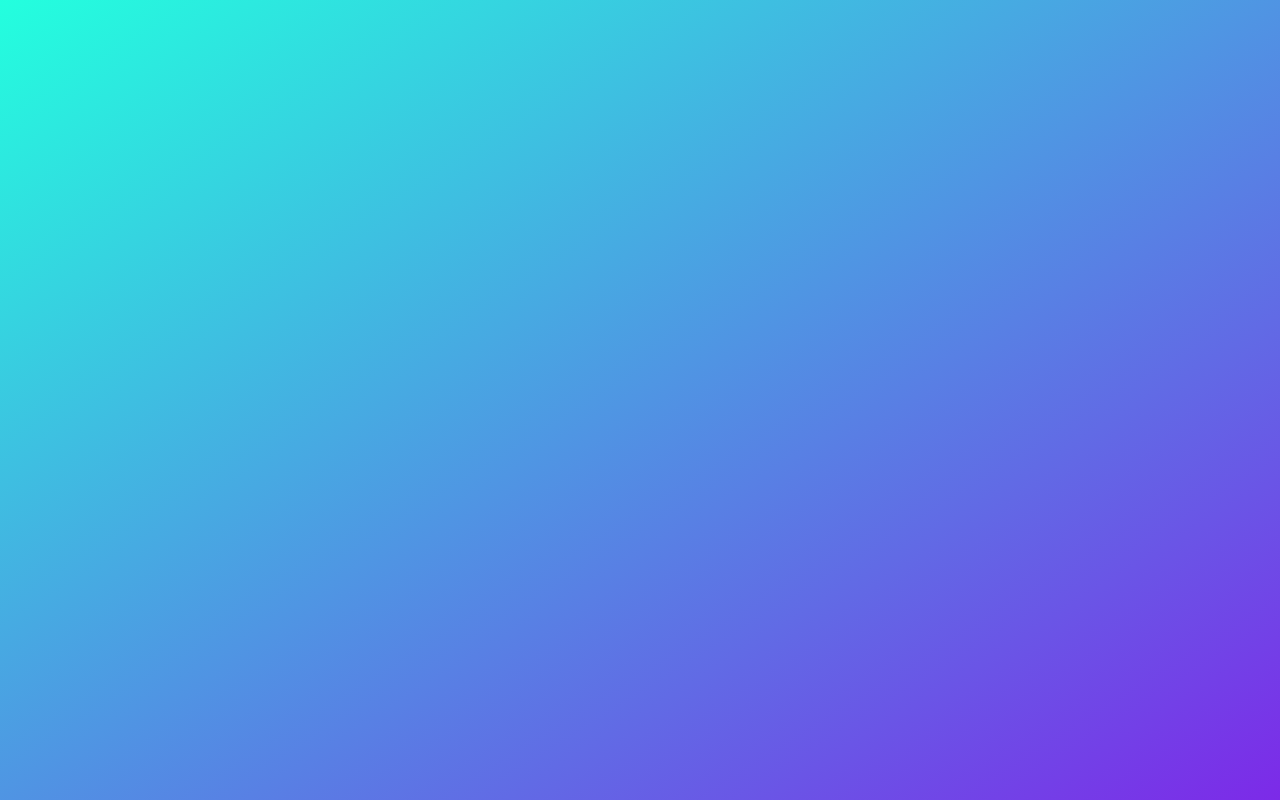
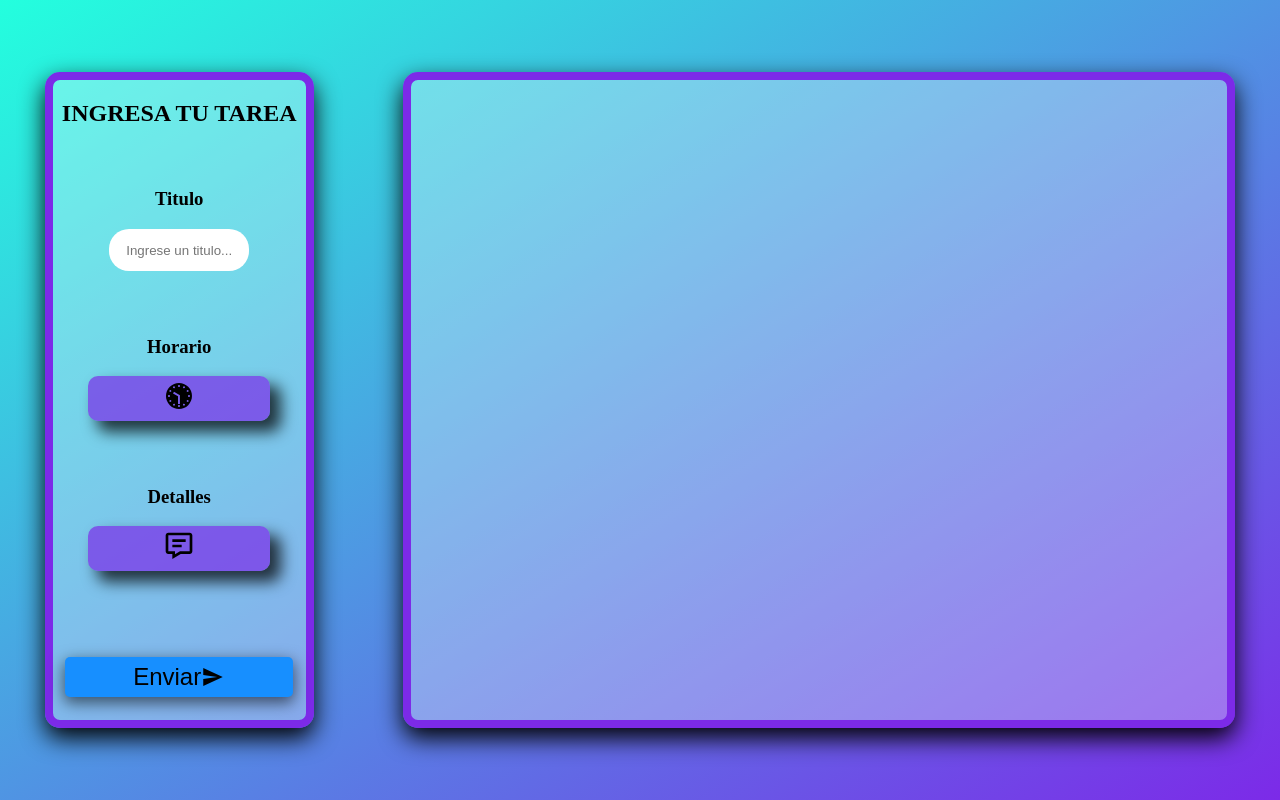
Before and after one commit to briancalamar/Daily-Organizer, a React (Create React App) app: page / in a window 1280 px wide. Built offline with nearby package versions, Linux system fonts and the light colour scheme.

Commit message:
form style

```diff
--- a/src/App.js
+++ b/src/App.js
@@ -8,8 +8,7 @@ import './App.css'
 function App() {
   return (
     <div className="App">
-      <Route exact path='/home' component={ToDoList}/>
-
+      <Route exact path='/' component={ToDoList}/>
     </div>
   );
 }
--- a/src/Components/Form/Form.css
+++ b/src/Components/Form/Form.css
@@ -1,18 +1,71 @@
 .form {
-    height: 80vh;
-    width: 20vw;
+    box-sizing: border-box;
+    height: 82vh;
+    width: 21vw;
     border-radius: 15px;
     border: solid 8px #7C2AE8;
     box-shadow: 0px 10px 25px black;
     background-color: rgba(255, 255, 255, 0.295);
     display: flex;
+    flex-direction: column;
+    text-align: center;
     align-items: center;
 }
 
 .formInDiv {
-    width: 50%;
+    width: 90%;
     height: 90%;
     display: flex;
     flex-direction: column;
     justify-content: space-around;
 }
+
+.separator {
+    width: 100%;
+}
+.input-title {
+    width: 60%;
+    border: none;
+    border-radius: 20px;
+    height: 40px;
+    text-align: center;
+    transition: 0.7s;
+}
+.input-title:hover {
+    width: 100%;
+}
+
+.btn {
+    width: 80%;
+    border: none;
+    border-radius: 10px;
+    padding-top: 4px;
+    background-color: #7c2ae8b0;
+    box-shadow: 10px 10px 15px 1px rgba(0, 0, 0, 0.74);
+    font-size: 2em;
+    transition: 0.2s;
+    cursor: pointer;
+}
+.btn:hover {
+    box-shadow: 2px 2px 5px 1px rgba(0, 0, 0, 0.74);
+}
+
+.submit {
+    margin-top: 40px;
+    width: 100%;
+    height: 40px;
+    border: none;
+    border-radius: 5px;
+    box-shadow: 0px 5px 15px 1px rgba(0, 0, 0, 0.555);
+    background-color: #178fff;
+    cursor: pointer;
+    transition: 0.2s;
+    font-size: 1.5em;
+    display: flex;
+    align-content: center;
+    justify-content: center;
+    align-items: center;
+}
+.submit:hover {
+    box-shadow: 2px 2px 5px 1px rgba(0, 0, 0, 0.74);
+}
--- a/src/Components/Form/Form.jsx
+++ b/src/Components/Form/Form.jsx
@@ -1,6 +1,9 @@
 import { useState } from 'react'
 import { connect } from 'react-redux'
 import { createTodo } from '../../Actions'
+
+import { IoMdClock, IoMdSend } from 'react-icons/io'
+import { BiMessageDetail } from 'react-icons/bi'
 
 import './Form.css'
 // import { AiOutlineStar, AiFillStar } from 'react-icons/ai';
@@ -37,53 +40,85 @@ function Form({ createTodo }) {
 
     return (
         <div className="form">
+            <h2> INGRESA TU TAREA </h2>
             <form
                 className="formInDiv"
                 type="submit"
                 onSubmit={handleSubmit}>
+                <div className="title separator">
+                    <h3> Titulo</h3>
                     <input
+                        className="input-title"
                         name="title"
                         type="text"
+                        placeholder="Ingrese un titulo..."
                         value={form.title}
                         onChange={handleChange} />
+                </div>
+                <div className="time separator">
+                    <h3>Horario</h3>
                     {
                         time === false
-                    ? <input
+                            ?
+                            <button
                                 type="button"
-                        value="Set Time"
-                        onClick={() => setTime(!time)} />
+                                onClick={() => setTime(!time)}
+                                className="btn-clock btn"
+                            >
+                                <IoMdClock />
+                            </button>
+                            // <input
+                            //     type="button"
+                            //     value="Horario"
+                            //     onClick={() => setTime(!time)} />
                             : <div>
                                 <input
                                     type="time"
                                     name="time"
+                                    className="input-time"
                                     value={form.time}
                                     onChange={handleChange}
                                 />
                                 <input
+                                    className="btn-minus-time"
                                     type="button"
                                     value="-"
                                     onClick={() => setTime(!time)} />
                             </div>
 
                     }
+                </div>
+                <div className="detail separator">
+                    <h3>Detalles</h3>
                     {
                         detail === false
-                        ? <input
+                            ? <button
                                 type="button"
                                 value="ADD Details"
-                            onClick={() => setDetail(!detail)} />
+                                onClick={() => setDetail(!detail)}
+                                className="btn-detail btn"
+                            >
+                                <BiMessageDetail />
+                            </button>
+                            // <input
+                            //     type="button"
+                            //     value="ADD Details"
+                            //     onClick={() => setDetail(!detail)} />
                             : <div>
                                 <input
+                                    className="input-detail"
                                     name="detail"
                                     type="text"
                                     value={form.detail}
                                     onChange={handleChange} />
                                 <input
+                                    className="btn-minus-detail"
                                     type="button"
                                     value="-"
                                     onClick={() => setDetail(!detail)} />
                             </div>
                     }
+                </div>
                 {/* {
                     form.favorite === false
                     ? <AiOutlineStar
@@ -91,7 +126,11 @@ function Form({ createTodo }) {
                     : <AiFillStar
                     onClick={() => setForm({ ...form, favorite: !form.favorite })} />
                 } */}
-                <button>Enviar</button>
+                <button
+                    className="submit"
+                >
+                Enviar  <IoMdSend/>
+                </button>
             </form>
         </div>
     )
--- a/src/Components/Todos/Todos.css
+++ b/src/Components/Todos/Todos.css
@@ -1,6 +1,7 @@
 .todos {
+    box-sizing: border-box;
     width: 65vw;
-    height: 80vh;
+    height: 82vh;
     border-radius: 15px;
     border: solid 8px #7C2AE8;
     box-shadow: 0px 10px 25px black;
```
Lines whose indentation alone changed are shown as unchanged.
